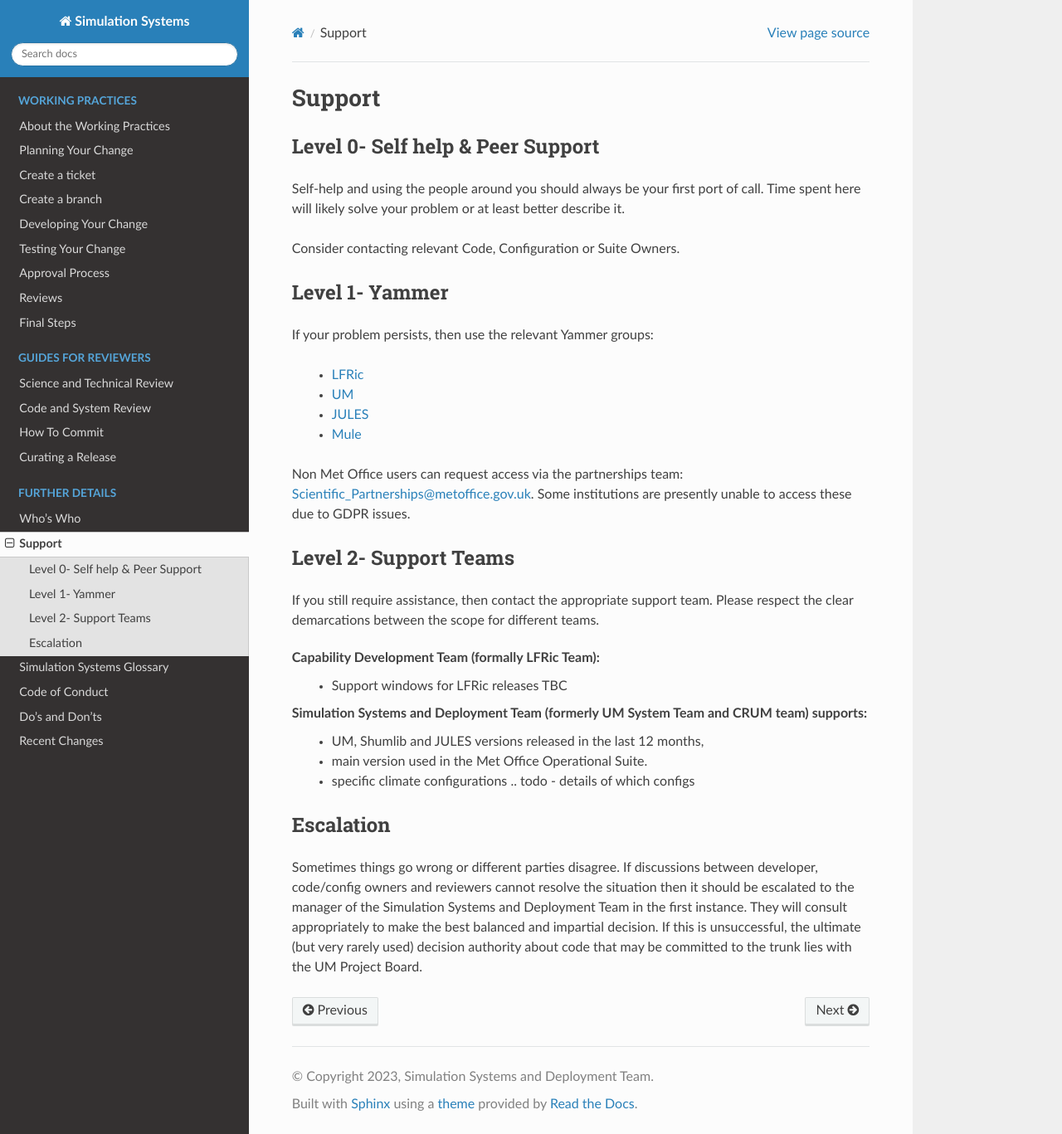
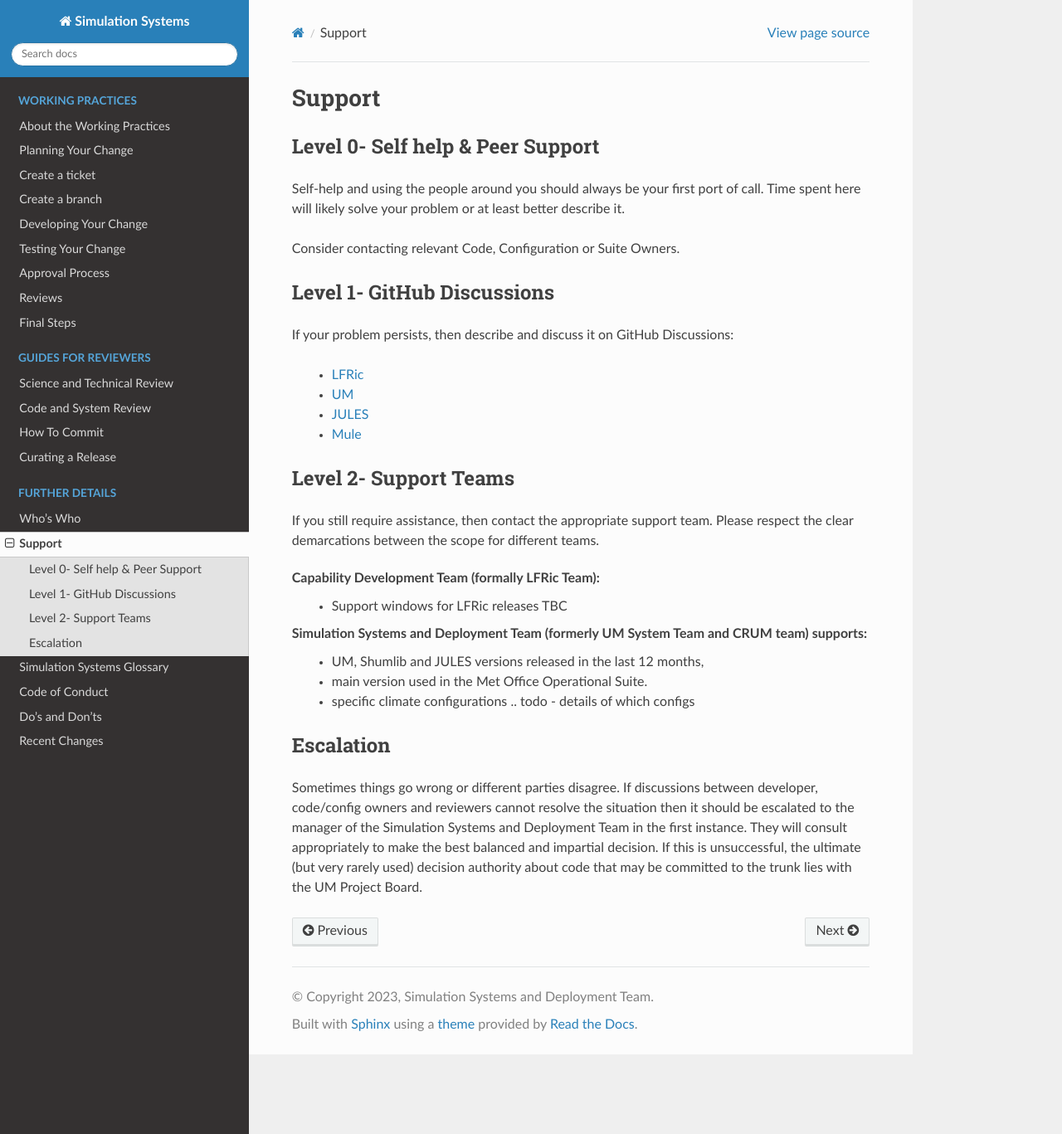
Before and after one commit to MetOffice/simulation-systems, a Sphinx documentation site: the page built from source/WorkingPractices/support.rst, in a window 1280 px wide and 1367 px high. Shown: the whole window at 83% size. Built offline with Sphinx 7.4.7 and the Read the Docs theme 2.0.0, drawn with Linux system fonts in a browser that asks for light colours.

Commit message:
Change Level 1 Support from Yammer to GitHub Discussions (#57)

```diff
--- a/source/WorkingPractices/support.rst
+++ b/source/WorkingPractices/support.rst
@@ -11,18 +11,14 @@
 
 Consider contacting relevant Code, Configuration or Suite Owners.
 
-Level 1- Yammer
----------------
-If your problem persists, then use the relevant Yammer groups:
+Level 1- GitHub Discussions
+---------------------------
+If your problem persists, then describe and discuss it on GitHub Discussions:
 
-    * `LFRic <https://web.yammer.com/main/groups/eyJfdHlwZSI6Ikdyb3VwIiwiaWQiOiIxMDkwNTczMiJ9/all>`_
-    * `UM <https://www.yammer.com/metoffice.gov.uk/#/threads/inGroup?type=in_group&feedId=15288192&view=all>`_
-    * `JULES <https://web.yammer.com/main/groups/eyJfdHlwZSI6Ikdyb3VwIiwiaWQiOiIxMTEzMzk5NiJ9/all>`_
-    * `Mule <https://web.yammer.com/main/groups/eyJfdHlwZSI6Ikdyb3VwIiwiaWQiOiIxMDQwODU5MCJ9/all>`_
-
-Non Met Office users can request access via the partnerships team:
-Scientific_Partnerships@metoffice.gov.uk. Some institutions are presently
-unable to access these due to GDPR issues.
+    * `LFRic <https://github.com/MetOffice/simulation-systems/discussions/categories/lfric>`_
+    * `UM <https://github.com/MetOffice/simulation-systems/discussions/categories/um>`_
+    * `JULES <https://github.com/MetOffice/simulation-systems/discussions/categories/jules>`_
+    * `Mule <https://github.com/MetOffice/simulation-systems/discussions/categories/mule>`_
 
 Level 2- Support Teams
 ----------------------
```
